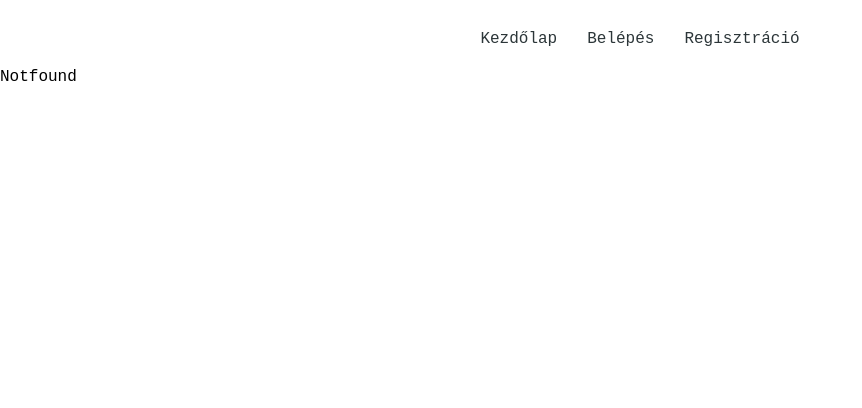
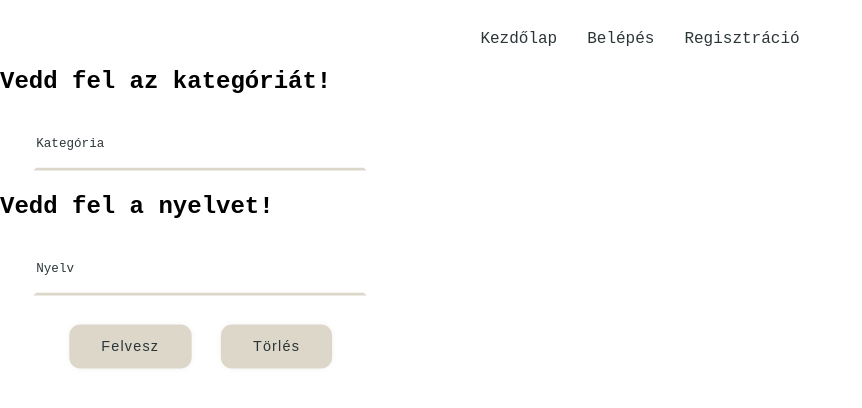
Before and after one commit to adamcsanyi16/NovelNest, a React (Create React App) app in the folder client/: page /dropdownfelvetel in a window 1280 px wide. Shown: the top 408 px of the page, without its empty margins (0-862 px from the left). Built offline with nearby package versions, Linux system fonts and the light colour scheme; a web font is replaced by a local one.

Commit message:
Nelv_Dropdown

```diff
--- a/client/src/App.jsx
+++ b/client/src/App.jsx
@@ -5,6 +5,7 @@ import {
   Route,
   Navigate,
 } from "react-router-dom";
+import { useAuthContext } from "./hooks/useAuthContext";
 import Navbar from "./components/Navbar";
 import Home from "./pages/Home/Home";
 import Notfound from "./pages/Notfound/Notfound";
@@ -12,8 +13,8 @@ import Login from "./pages/Login/Login";
 import Registration from "./pages/Registration/Registration";
 import Addstory from "./pages/Story/Addstory";
 import User from "./pages/User/User";
-import Addcategory from "./pages/Adddropdowns/Addcategory";
-import { useAuthContext } from "./hooks/useAuthContext";
+import Adddropdowns from "./pages/Adddropdowns/Adddropdowns";
+
 
 function App() {
   const { user } = useAuthContext;
@@ -35,7 +36,7 @@ function App() {
             }
           />
           <Route path="/storyfelvetel" element={<Addstory />} />
-          <Route path="/kategoriafelvetel" element={<Addcategory />} />
+          <Route path="/dropdownfelvetel" element={<Adddropdowns/>} />
           <Route path="/profil/:felhasznalonevKuld" element={<User />} />
         </Routes>
       </Router>
--- a/client/src/pages/Adddropdowns/Addcategory.jsx
+++ b/client/src/pages/Adddropdowns/Adddropdowns.jsx
@@ -1,8 +1,9 @@
 import { useState } from "react";
 import { useAuthContext } from "../../hooks/useAuthContext";
 
-const Addcategory = () => {
+const Adddropdowns = () => {
   const [kategoria, setKategoria] = useState("");
+  const [nyelv, setNyelv] = useState("");
   const [success, setSuccess] = useState(null);
   const [error, setError] = useState(null);
   const [isLoading, setIsLoading] = useState(false);
@@ -17,30 +18,45 @@ const Addcategory = () => {
       return;
     }
 
-    const adatok = {
-      kategoria,
-    };
-
     const elkuld = async () => {
       setIsLoading(true);
       setError(null);
       setSuccess(null);
 
-      const adat = await fetch(url + "/kategoria", {
+      const kategoriaAdat = await fetch(url + "/kategoria", {
         method: "POST",
         headers: {
           "Content-Type": "application/json",
           Authorization: `Bearer ${user.token}`,
         },
-        body: JSON.stringify(adatok),
+        body: JSON.stringify({ kategoria }),
       });
 
-      if (adat.ok) {
-        const response = await adat.json();
+      if (kategoriaAdat.ok) {
+        const response = await kategoriaAdat.json();
         setIsLoading(false);
         setSuccess(response.msg);
       } else {
-        const response = await adat.json();
+        const response = await kategoriaAdat.json();
+        setIsLoading(false);
+        setError(response.msg);
+      }
+
+      const nyelvAdat = await fetch(url + "/nyelv", {
+        method: "POST",
+        headers: {
+          "Content-Type": "application/json",
+          Authorization: `Bearer ${user.token}`,
+        },
+        body: JSON.stringify({ nyelv }),
+      });
+
+      if (nyelvAdat.ok) {
+        const response = await nyelvAdat.json();
+        setIsLoading(false);
+        setSuccess(response.msg);
+      } else {
+        const response = await nyelvAdat.json();
         setIsLoading(false);
         setError(response.msg);
       }
@@ -52,6 +68,7 @@ const Addcategory = () => {
   const torles = async (e) => {
     e.preventDefault();
     setKategoria("");
+    setNyelv("");
     setError(null);
     setSuccess(null);
   };
@@ -63,10 +80,20 @@ const Addcategory = () => {
         <div className="form-row">
           <input
             type="text"
-            placeholder="Kategória neve"
+            placeholder="Kategória"
             value={kategoria}
             className="input"
             onChange={(e) => setKategoria(e.target.value)}
+          />
+        </div>
+        <h2>Vedd fel a nyelvet!</h2>
+        <div className="form-row">
+          <input
+            type="text"
+            placeholder="Nyelv"
+            value={nyelv}
+            className="input"
+            onChange={(e) => setNyelv(e.target.value)}
           />
         </div>
         <div className="button-row">
@@ -84,4 +111,4 @@ const Addcategory = () => {
   );
 };
 
-export default Addcategory;
+export default Adddropdowns;
--- a/client/src/pages/Story/Addstory.jsx
+++ b/client/src/pages/Story/Addstory.jsx
@@ -16,6 +16,7 @@ const Addstory = () => {
   const [nyelv, setNyelv] = useState("");
   const [kategoria, setKategoria] = useState("");
   const [dropdownKategoria, setDropDownKategoria] = useState("");
+  const [dropdownNyelv, setDropDownNyelv] = useState("");
   const url = "http://localhost:3500";
 
   useEffect(() => {
@@ -74,8 +75,42 @@ const Addstory = () => {
     fetchDropdownCategory();
   }, [user]);
 
+  useEffect(() => {
+    const fetchDropdownLanguage = async () => {
+      try {
+        const adat = await fetch(url + "/nyelv", {
+          method: "GET",
+          headers: {
+            "Content-Type": "application/json",
+            Authorization: `Bearer ${user.token}`,
+          },
+        });
+
+        if (adat.ok) {
+          const response = await adat.json();
+          const LanguageOptions = response.nyelv.map((option) => ({
+            label: option.nyelv,
+            value: option.nyelv,
+          }));
+          setDropDownNyelv(LanguageOptions);
+        } else {
+          const response = await adat.json();
+          setError(response.msg);
+        }
+      } catch (error) {
+        console.log(error);
+      }
+    };
+
+    fetchDropdownLanguage();
+  }, [user]);
+
   const handleDropdownCategory = (selectedOption) => {
     setKategoria(selectedOption.value);
+  };
+
+  const handleDropdownLanguage = (selectedOption) => {
+    setNyelv(selectedOption.value);
   };
 
   const selectStyles = {
@@ -245,10 +280,10 @@ const Addstory = () => {
           />
           <Select
             className="custom-select"
-            placeholder="Kategória"
+            placeholder="Nyelv"
             styles={selectStyles}
-            options={dropdownKategoria}
-            onChange={handleDropdownCategory}
+            options={dropdownNyelv}
+            onChange={handleDropdownLanguage}
           />
         </div>
         <div className="form-row">
@@ -257,14 +292,6 @@ const Addstory = () => {
             placeholder="Karakterek"
             className="input"
             onChange={(e) => setKarakterek(e.target.value)}
-          />
-        </div>
-        <div className="form-row">
-          <input
-            type="text"
-            placeholder="Nyelv"
-            className="input"
-            onChange={(e) => setNyelv(e.target.value)}
           />
         </div>
         <div className="form-row">
```
Also changed, not shown: 2 other files (tests, documents, lock files or other folders).
